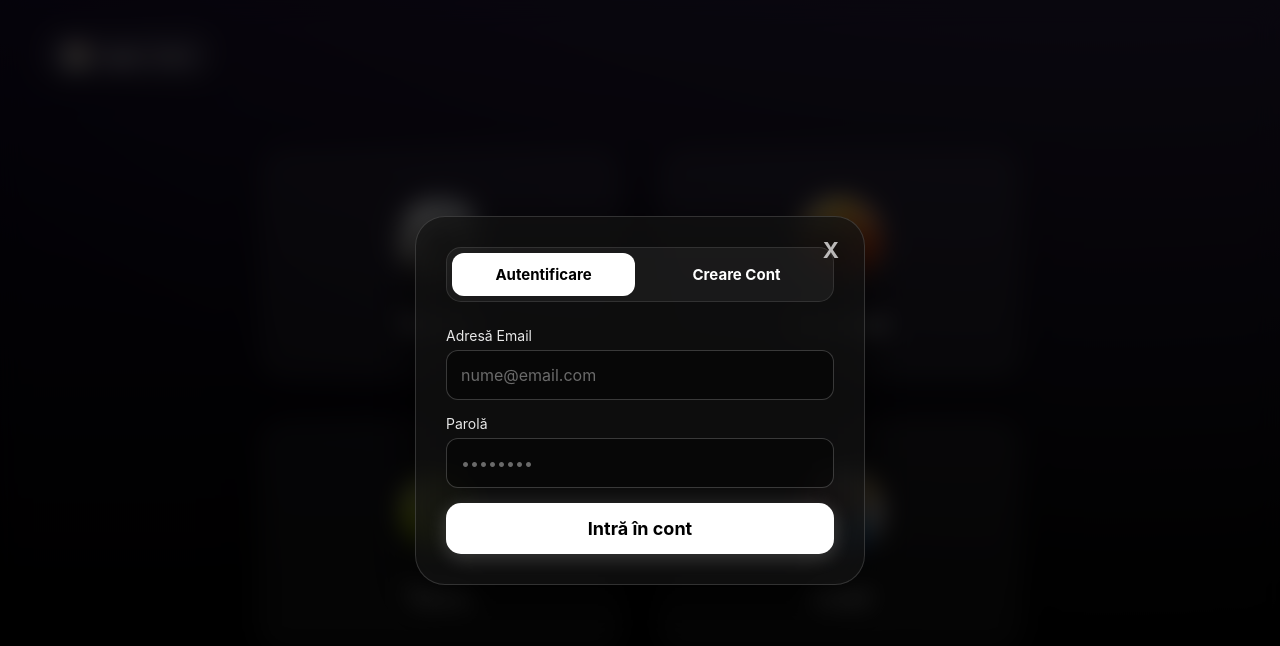
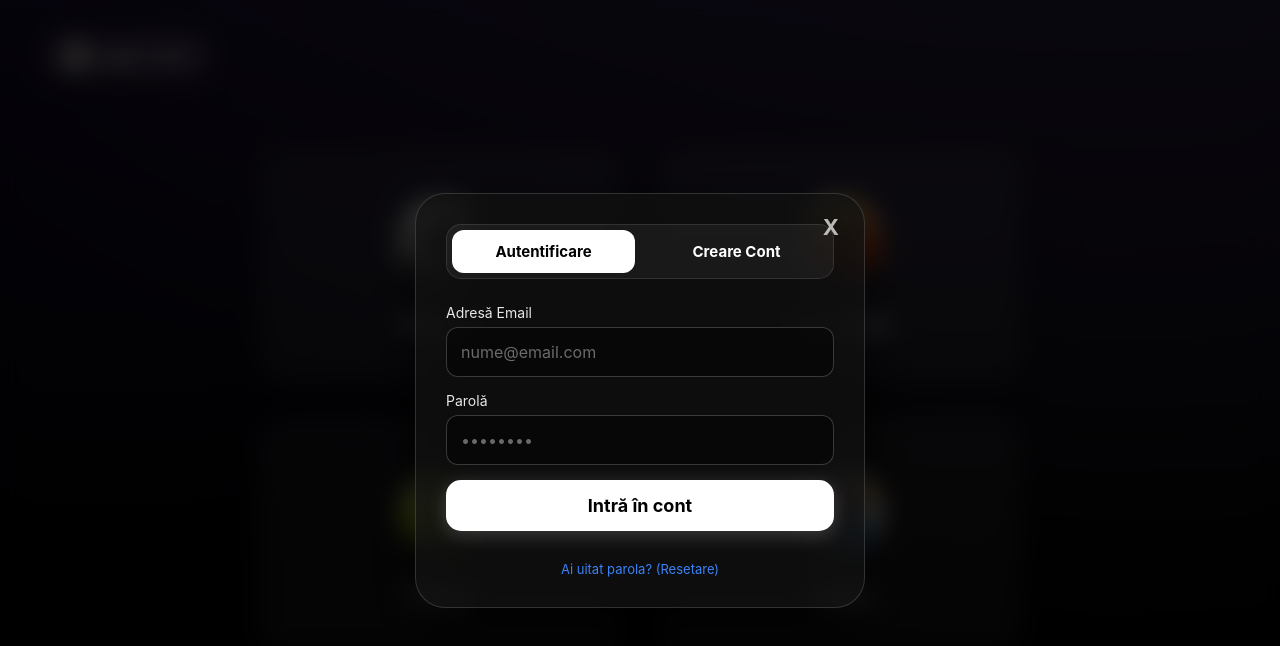
Before and after one commit to nazneanpaul23/Rendez-Vous, a plain HTML site: page Idee Site/index.html in a window 1280 px wide. Both pictures are taken after a click on the button "Login / Cont". Drawn offline with nearby package versions, Linux system fonts and the light colour scheme; no server answers.

Commit message:
Update index.html

```diff
--- a/Idee Site/index.html
+++ b/Idee Site/index.html
@@ -64,6 +64,7 @@
                 <div class="grup-input"><label data-i18n="email">Adresă Email</label><input type="email" id="login-email" placeholder="nume@email.com" required></div>
                 <div class="grup-input"><label data-i18n="parola">Parolă</label><input type="password" id="login-parola" placeholder="••••••••" required></div>
                 <button type="button" id="btn-executa-login" class="buton-rezervare" data-i18n="intra_cont">Intră în cont</button>
+                <a href="#" id="btn-forgot-password" style="font-size: 13px; color: #3b82f6; display: block; margin-top: 15px; text-align: center; text-decoration: none;" data-i18n="ai_uitat_parola">Ai uitat parola? (Resetare)</a>
             </div>
 
             <div id="form-register" class="formular-auth" style="display: none;">
```
